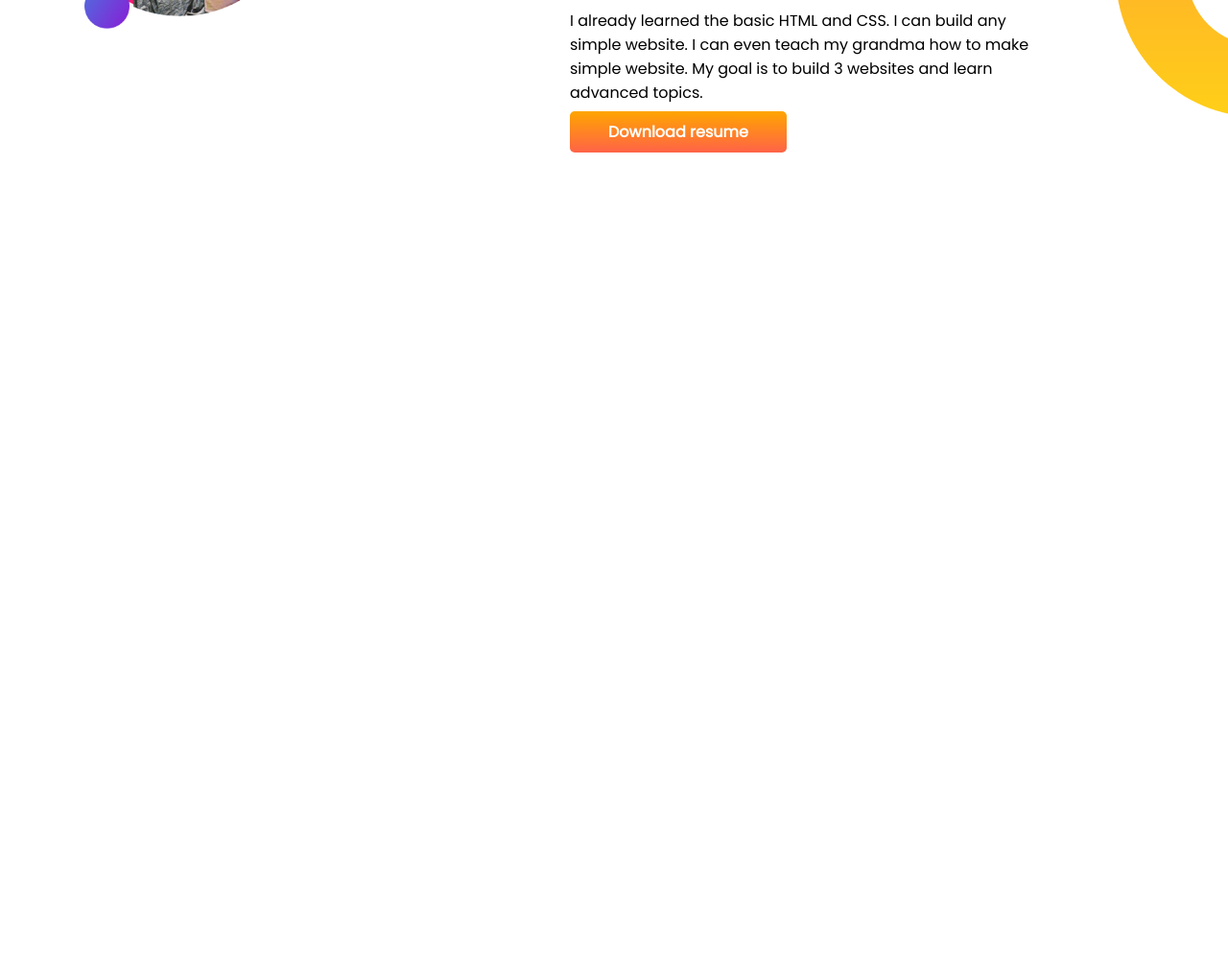
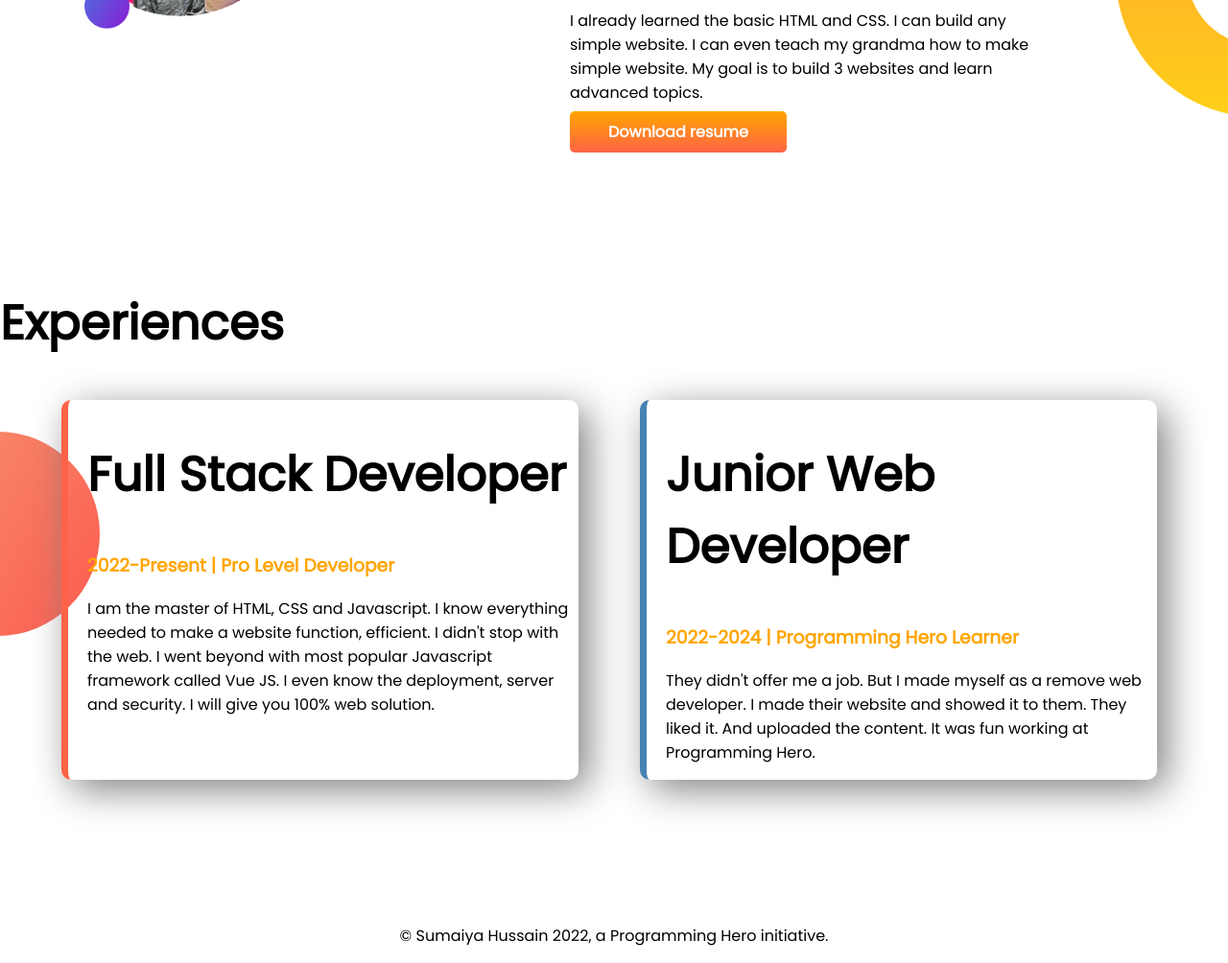
Before and after one commit to SumuMoni39/portfolio, a plain HTML site: page index.html in a window 1280 px wide. Shown: the part 892-1896 px from the top of the page at 96% size. Before the commit the page ends 1192 px from the top, so only its background shows below. Drawn offline with Linux system fonts and the light colour scheme.

Commit message:
experience added

```diff
--- a/index.html
+++ b/index.html
@@ -13,7 +13,7 @@
 </head>
 
 <body>
-    <section class="top-banner">
+    <section class="top-banner flexible-container">
         <div class="half-width">
             <h1>Welcome To</h1>
             <h1><span class="orange-color">Sumaiya Hussain</span> World!</h1>
@@ -29,7 +29,7 @@
         <div class="half-width"> <img src="images/my-bg.png" alt="">
         </div>
     </section>
-    <section class="dream-big">
+    <section class="dream-big flexible-container">
         <div class="half-width"><img src="images/my-bg2.png" alt=""></div>
         <div class="half-width">
             <h1>Dream Big</h1>
@@ -41,6 +41,33 @@
 
         </div>
     </section>
+    <section class="experience-area">
+        <h1>Experiences</h1>
+        <div class="flexible-container">
+            <div id="full-stack" class="experience-item">
+                <h1>Full Stack Developer</h1>
+                <h3 class="orange-color"> 2022-Present | Pro Level Developer</h3>
+                <p>
+                    I am the master of HTML, CSS and Javascript. I know everything needed to make a website function,
+                    efficient. I didn't stop with the web. I went beyond with most popular Javascript framework called
+                    Vue
+                    JS. I even know the deployment, server and security. I will give you 100% web solution.
+                </p>
+            </div>
+            <div id="junior" class="experience-item">
+                <h1>Junior Web Developer</h1>
+                <h3 class="orange-color">2022-2024 | Programming Hero Learner</h3>
+                <p>
+                    They didn't offer me a job. But I made myself as a remove web developer. I made their website and
+                    showed
+                    it to them. They liked it. And uploaded the content. It was fun working at Programming Hero.
+                </p>
+            </div>
+        </div>
+    </section>
 </body>
+<footer>
+    <p>© Sumaiya Hussain 2022, a Programming Hero initiative.</p>
+</footer>
 
 </html>
--- a/style.css
+++ b/style.css
@@ -11,7 +11,7 @@ h1 {
     color: orange;
 }
 
-section {
+.flexible-container {
     display: flex;
     margin-bottom: 150px;
 }
@@ -45,3 +45,30 @@ section {
     background-position: right;
     padding-right: 200px;
 }
+
+.experience-area {
+    background-image: url(images/exp-bg.png);
+    background-repeat: no-repeat;
+    background-position: left;
+}
+
+.experience-item {
+    width: 40%;
+    margin-left: 5%;
+    margin-left: 5%;
+    padding-left: 20px;
+    border-radius: 10px;
+    box-shadow: 10px 10px 40px gray;
+}
+
+#full-stack {
+    border-left: 7px solid tomato;
+}
+
+#junior {
+    border-left: 7px solid steelblue;
+}
+
+footer p {
+    text-align: center;
+}
```
